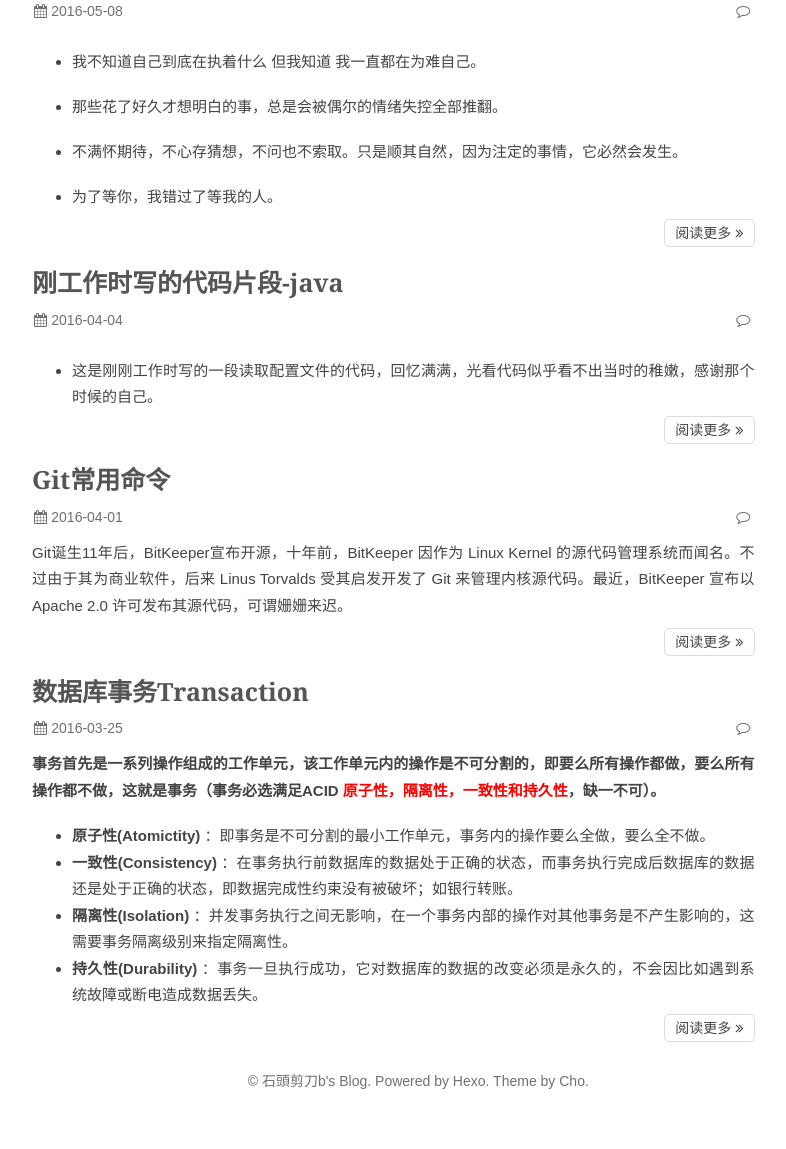
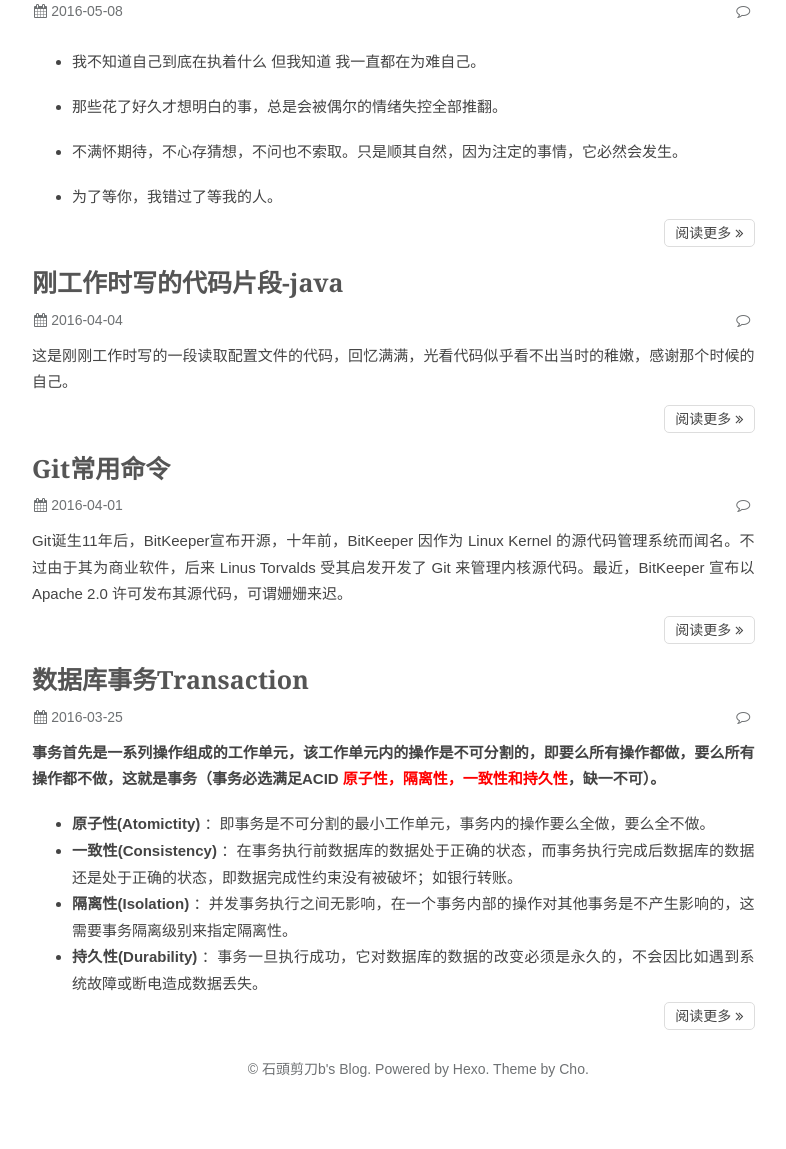
Before and after one commit to challengeof/blog, a plain HTML site: page index.html in a window 1280 px wide. Shown: the part 1467-2616 px from the top of the page, without its empty margins (93-879 px from the left). Drawn offline with nearby package versions, Linux system fonts and the light colour scheme; some packages are replaced by stand-ins of ours; a script that the page names is missing.

Commit message:
Site updated: 2016-05-12 14:03:40

```diff
--- a/index.html
+++ b/index.html
@@ -9,8 +9,7 @@
 </li>
 <li><p>不满怀期待，不心存猜想，不问也不索取。只是顺其自然，因为注定的事情，它必然会发生。</p>
 </li>
-<li><p>为了等你，我错过了等我的人。</p></div><p class="readmore"><a href="/2016/05/08/PhilosophicOrHere/">阅读更多</a></p></div><div class="post"><h2 class="post-title"><a href="/2016/04/04/java读取配置文件/">刚工作时写的代码片段-java</a></h2><div class="post-meta">2016-04-04</div><a data-thread-key="2016/04/04/java读取配置文件/" href="/2016/04/04/java读取配置文件/#comments" class="ds-thread-count"></a><div class="post-content"><ul>
-<li>这是刚刚工作时写的一段读取配置文件的代码，回忆满满，光看代码似乎看不出当时的稚嫩，感谢那个时候的自己。</div><p class="readmore"><a href="/2016/04/04/java读取配置文件/">阅读更多</a></p></div><div class="post"><h2 class="post-title"><a href="/2016/04/01/git常用命令/">Git常用命令</a></h2><div class="post-meta">2016-04-01</div><a data-thread-key="2016/04/01/git常用命令/" href="/2016/04/01/git常用命令/#comments" class="ds-thread-count"></a><div class="post-content"><p>Git诞生11年后，BitKeeper宣布开源，十年前，BitKeeper 因作为 Linux Kernel 的源代码管理系统而闻名。不过由于其为商业软件，后来 Linus Torvalds 受其启发开发了 Git 来管理内核源代码。最近，BitKeeper 宣布以 Apache 2.0 许可发布其源代码，可谓姗姗来迟。<br></div><p class="readmore"><a href="/2016/04/01/git常用命令/">阅读更多</a></p></div><div class="post"><h2 class="post-title"><a href="/2016/03/25/transaction/">数据库事务Transaction</a></h2><div class="post-meta">2016-03-25</div><a data-thread-key="2016/03/25/transaction/" href="/2016/03/25/transaction/#comments" class="ds-thread-count"></a><div class="post-content"><p><strong>事务首先是一系列操作组成的工作单元，该工作单元内的操作是不可分割的，即要么所有操作都做，要么所有操作都不做，这就是事务（事务必选满足ACID <font color="red">原子性，隔离性，一致性和持久性</font>，缺一不可）。</strong></p>
+<li><p>为了等你，我错过了等我的人。</p></div><p class="readmore"><a href="/2016/05/08/PhilosophicOrHere/">阅读更多</a></p></div><div class="post"><h2 class="post-title"><a href="/2016/04/04/java读取配置文件/">刚工作时写的代码片段-java</a></h2><div class="post-meta">2016-04-04</div><a data-thread-key="2016/04/04/java读取配置文件/" href="/2016/04/04/java读取配置文件/#comments" class="ds-thread-count"></a><div class="post-content"><p>这是刚刚工作时写的一段读取配置文件的代码，回忆满满，光看代码似乎看不出当时的稚嫩，感谢那个时候的自己。<br></div><p class="readmore"><a href="/2016/04/04/java读取配置文件/">阅读更多</a></p></div><div class="post"><h2 class="post-title"><a href="/2016/04/01/git常用命令/">Git常用命令</a></h2><div class="post-meta">2016-04-01</div><a data-thread-key="2016/04/01/git常用命令/" href="/2016/04/01/git常用命令/#comments" class="ds-thread-count"></a><div class="post-content"><p>Git诞生11年后，BitKeeper宣布开源，十年前，BitKeeper 因作为 Linux Kernel 的源代码管理系统而闻名。不过由于其为商业软件，后来 Linus Torvalds 受其启发开发了 Git 来管理内核源代码。最近，BitKeeper 宣布以 Apache 2.0 许可发布其源代码，可谓姗姗来迟。<br></div><p class="readmore"><a href="/2016/04/01/git常用命令/">阅读更多</a></p></div><div class="post"><h2 class="post-title"><a href="/2016/03/25/transaction/">数据库事务Transaction</a></h2><div class="post-meta">2016-03-25</div><a data-thread-key="2016/03/25/transaction/" href="/2016/03/25/transaction/#comments" class="ds-thread-count"></a><div class="post-content"><p><strong>事务首先是一系列操作组成的工作单元，该工作单元内的操作是不可分割的，即要么所有操作都做，要么所有操作都不做，这就是事务（事务必选满足ACID <font color="red">原子性，隔离性，一致性和持久性</font>，缺一不可）。</strong></p>
 <ul>
 <li><strong>原子性(Atomictity)</strong> ：即事务是不可分割的最小工作单元，事务内的操作要么全做，要么全不做。</li>
 <li><strong>一致性(Consistency)</strong> ：在事务执行前数据库的数据处于正确的状态，而事务执行完成后数据库的数据还是处于正确的状态，即数据完成性约束没有被破坏；如银行转账。</li>
```
Also changed, not shown: 2016/04/04/java读取配置文件/index.html (+1 -5 lines).
